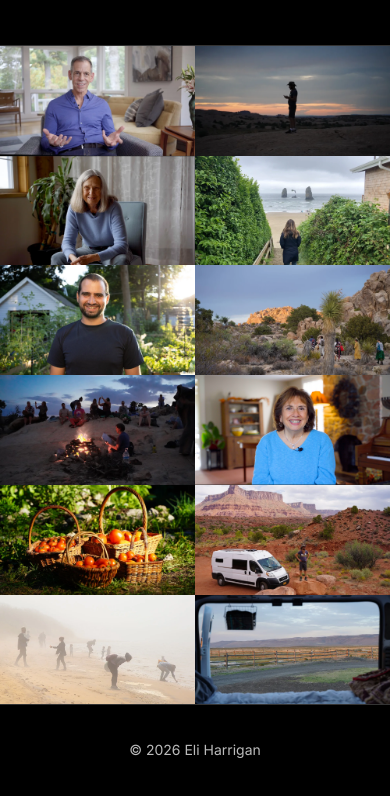
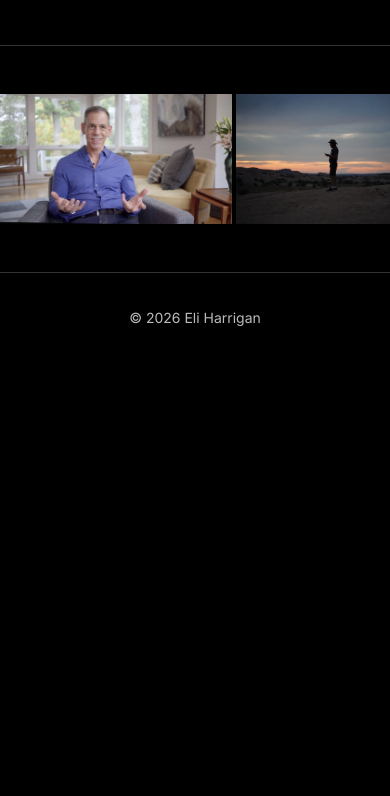
Before and after one commit to harriganeli-source/portfolio, a website: page about.html in a window 390 px wide. Shown: the part 1853-2649 px from the top of the page. After the commit the page ends 2239 px from the top, so only its background shows below. Drawn offline with Linux system fonts and the light colour scheme.

Commit message:
Convert about page photos to horizontal scrolling strip
- Replace 3-column grid with single-row horizontal scroll
- 180px tall (130px on mobile), no visible scrollbar
- Photos flow edge-to-edge with 4px gaps

Co-Authored-By: Claude Opus 4.6 <noreply@anthropic.com>

```diff
--- a/css/style.css
+++ b/css/style.css
@@ -1030,20 +1030,29 @@ img.thumb-zoomed {
 
 /* About page — sandwich layout */
 .about-photo-grid {
-  display: grid;
-  grid-template-columns: repeat(3, 1fr);
-  gap: 0;
+  display: flex;
+  overflow-x: auto;
+  overflow-y: hidden;
+  gap: 4px;
   width: 100%;
+  scrollbar-width: none;
+  -ms-overflow-style: none;
+  padding: var(--spacing-xl) 0;
+}
+
+.about-photo-grid::-webkit-scrollbar {
+  display: none;
 }
 
 .about-photo {
+  flex: 0 0 auto;
+  height: 180px;
   overflow: hidden;
-  aspect-ratio: 16 / 9;
 }
 
 .about-photo img {
-  width: 100%;
   height: 100%;
+  width: auto;
   object-fit: cover;
   display: block;
 }
@@ -1146,8 +1155,8 @@ img.thumb-zoomed {
     aspect-ratio: 1 / 1;
   }
 
-  .about-photo-grid {
-    grid-template-columns: repeat(2, 1fr);
+  .about-photo {
+    height: 130px;
   }
 
   .client-logos-inner {
```
